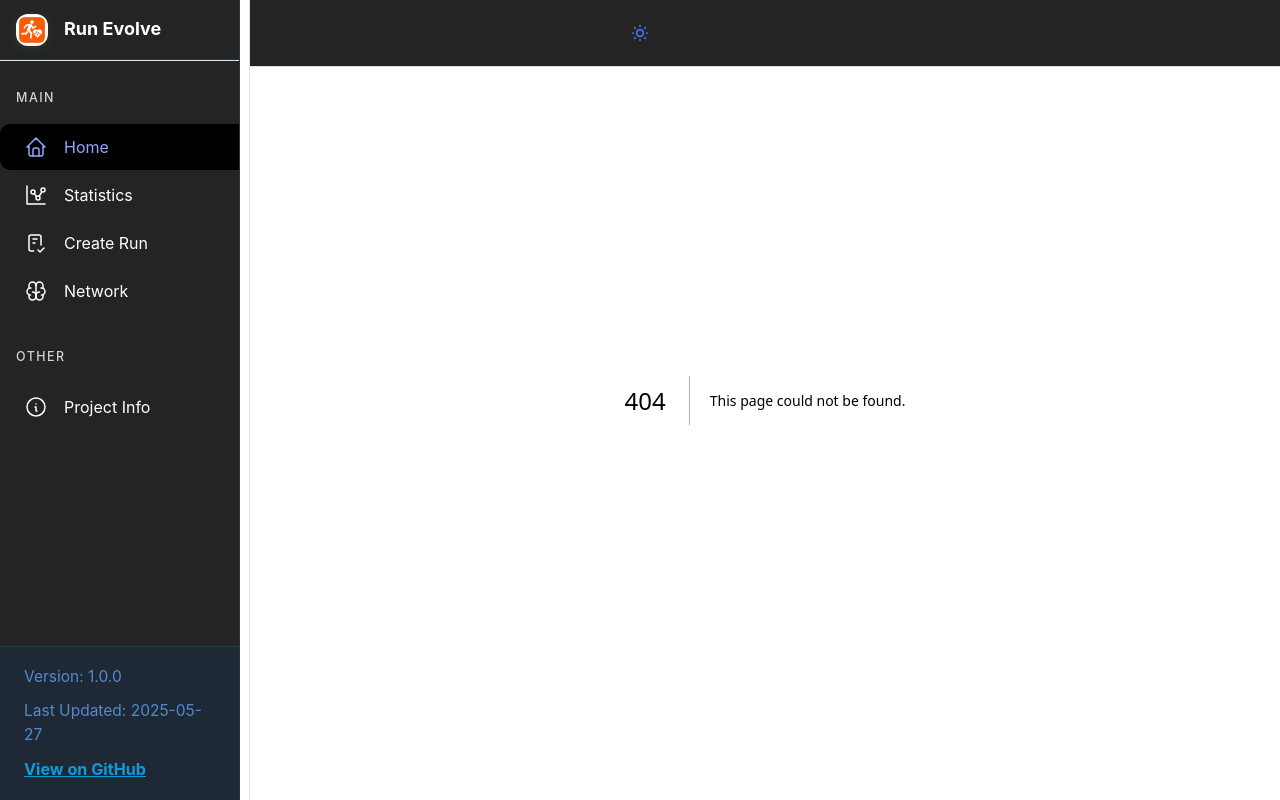
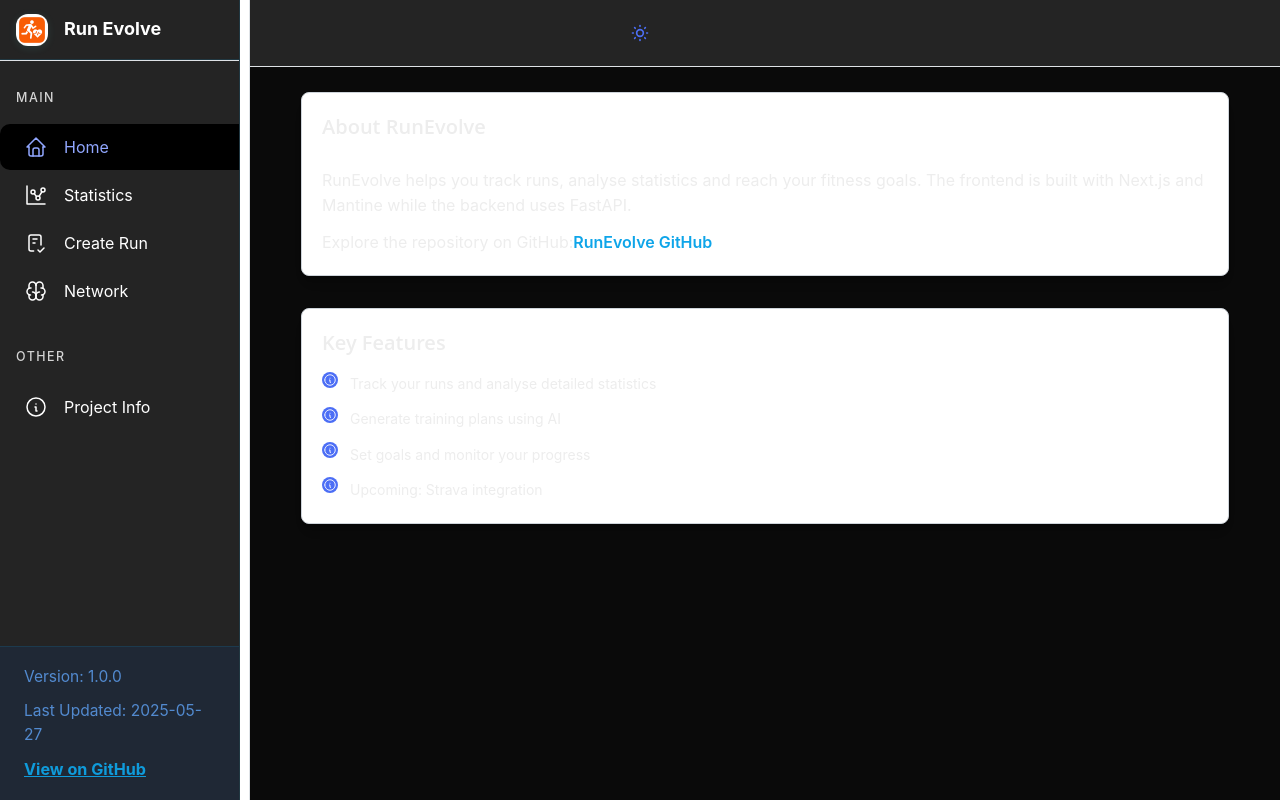
Before and after one commit to Pecako2001/RunEvolve, a Next.js app in the folder frontend/: page /info in a window 1280 px wide. Before the commit this address had no page. Built offline with nearby package versions, Linux system fonts and the light colour scheme.

Commit message:
[frontend] Add Info page with styles and tests

```diff
--- /dev/null
+++ b/frontend/src/app/info/Info.module.css
@@ -0,0 +1,28 @@
+/* frontend/src/app/info/Info.module.css */
+.infoPage__container {
+  padding: var(--mantine-spacing-md);
+}
+
+.infoPage__title {
+  margin-bottom: var(--mantine-spacing-xl);
+  text-align: center;
+}
+
+.infoPage__card {
+  padding: var(--mantine-spacing-lg);
+  margin-bottom: var(--mantine-spacing-xl);
+  border: 1px solid var(--mantine-color-default-border);
+  box-shadow: var(--mantine-shadow-sm);
+  border-radius: var(--mantine-radius-md);
+}
+
+.infoPage__sectionTitle {
+  margin-bottom: var(--mantine-spacing-md);
+  font-size: var(--mantine-font-size-xl);
+  font-weight: 600;
+}
+
+.infoPage__link {
+  color: var(--navbar-accent);
+  font-weight: 600;
+}
--- /dev/null
+++ b/frontend/src/app/info/page.tsx
@@ -0,0 +1,46 @@
+'use client';
+
+import { Container, Title, Text, Paper, Stack, Anchor, List, ThemeIcon } from '@mantine/core';
+import { IconInfoCircle } from '@tabler/icons-react';
+import styles from './Info.module.css';
+
+export default function InfoPage() {
+  return (
+    <Container className={styles.infoPage__container}>
+      <Title order={1} className={styles.infoPage__title}>Project Information</Title>
+
+      <Paper className={styles.infoPage__card}>
+        <Stack gap="sm">
+          <Title order={2} className={styles.infoPage__sectionTitle}>About RunEvolve</Title>
+          <Text>
+            RunEvolve helps you track runs, analyse statistics and reach your fitness goals. The frontend is built with Next.js and Mantine while the backend uses FastAPI.
+          </Text>
+          <Text>
+            Explore the repository on GitHub:
+            <Anchor href="https://github.com/your-repo/runevolve" target="_blank" className={styles.infoPage__link}>
+              RunEvolve GitHub
+            </Anchor>
+          </Text>
+        </Stack>
+      </Paper>
+
+      <Paper className={styles.infoPage__card}>
+        <Title order={2} className={styles.infoPage__sectionTitle}>Key Features</Title>
+        <List
+          size="sm"
+          spacing="xs"
+          icon={
+            <ThemeIcon size={16} radius="xl">
+              <IconInfoCircle stroke={1.5} />
+            </ThemeIcon>
+          }
+        >
+          <List.Item>Track your runs and analyse detailed statistics</List.Item>
+          <List.Item>Generate training plans using AI</List.Item>
+          <List.Item>Set goals and monitor your progress</List.Item>
+          <List.Item>Upcoming: Strava integration</List.Item>
+        </List>
+      </Paper>
+    </Container>
+  );
+}
```
Also changed, not shown: 1 other file (tests, documents, lock files or other folders).
